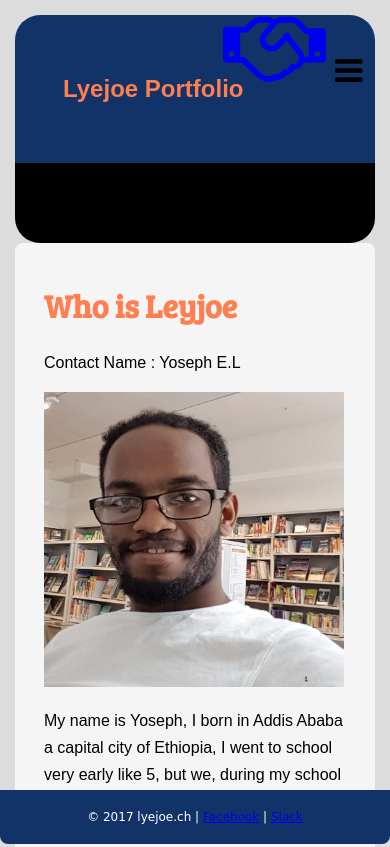
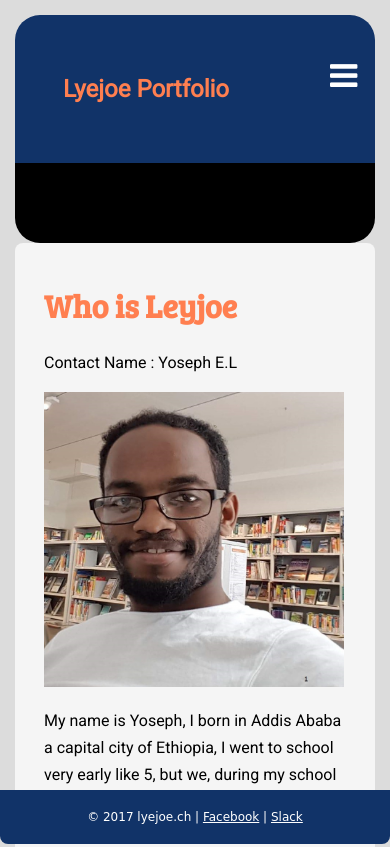
Before and after one commit to YosephEL/PortfolioWebsite, a plain HTML site: page portofolio/about/index.html in a window 390 px wide. Shown: the top 847 px of the page. Drawn offline with Linux system fonts and the light colour scheme.

Commit message:
changing burger namue click updated

```diff
--- a/portofolio/about/index.html
+++ b/portofolio/about/index.html
@@ -1,20 +1,23 @@
 <!DOCTYPE html>
 <html lang="en">
+
 <head>
 	<meta charset="UTF-8">
 	<meta content="width=device-width, initial-scale=1.0" name="viewport">
 	<link href="../styles/style.css" rel="stylesheet" type="text/css">
 	<title>About | Lyejoe Portfolio</title>
 </head>
+
 <body>
 	<header>
-		<div class="mobmenu"><i class="fa fa-bars fa-2x" aria-hidden="true"></i></div>
 		<div class="container">
 			<div class="lyelogo"><a href="index.html">
 				<i class="fa fa-handshake-o fa-5x" aria-hidden="true"></i></a></div>
-				<div class="search"><input class="inputclasses" id="search" name="seach" type="text" style ="border-radius: 8px"; style="border: 4px;"><i class="fa fa-search" aria-hidden="true"></i></div>
+			<div class="search"><input class="inputclasses" id="search" name="seach" type="text" style="border-radius: 8px" ; style="border: 4px;"><i class="fa fa-search" aria-hidden="true"></i></div>
 			<h2>Lyejoe Portfolio</h2>
 		</div>
+		<div class="mobmenu"><a href="#"><i class="fa fa-bars fa-2x" aria-hidden="true"></i></a></div>
+
 	</header>
 	<nav>
 		<div class="container">
@@ -39,7 +42,9 @@
 			<h1>Who is Leyjoe</h1>
 			<p>Contact Name : Yoseph E.L</p>
 
-				<picture><source media="(min-width: 650px)" srcset="../images/smallsize.jpg"> <source media="(min-width: 465px)" srcset="../images/verysmallsize.jpg"> <img alt="Yoseph.E.L" src="../images/profile.JPG" style="width: 300px; height: 295px"></picture>
+			<picture>
+				<source media="(min-width: 650px)" srcset="../images/smallsize.jpg">
+				<source media="(min-width: 465px)" srcset="../images/verysmallsize.jpg"> <img alt="Yoseph.E.L" src="../images/profile.JPG" style="width: 300px; height: 295px"></picture>
 
 
 
@@ -48,45 +53,32 @@
 
 			</p>
 
-	<ul id= "javalist">
+			<ul id="javalist">
 				<li>Nickname: <span id="nickname"></span></li>
-		<li>Favorites:  <span id="favorites"></span></li>
+				<li>Favorites: <span id="favorites"></span></li>
 				<li>Hometown: <span id="hometown"></span></li>
 			</ul>
 
 		</div>
 	</main>
 	<footer>
-	<script>
-		document.body.style.fontFamily = "Arial, sans-serif";
-		document.getElementById("nickname");
-		document.getElementById("nickname").innerHTML = "Full-name";
-		document.getElementById("favorites");
-		document.getElementById("favorites").innerHTML = "Favorite";
-		document.getElementById("hometown");
-		document.getElementById("hometown").innerHTML = "My City";
-		var items = document.getElementById("javalist").childNodes;
-		items[0].className = "list1";
-		items[1].className = "list1";
-		document.getElementById("vavalist").style.color = "red";
 
-
-
-		</script>
 		<script>
 			var navuldropdown = document.getElementsByClassName("navuldropdown")[0];
 			var mobmenu = document.getElementsByClassName("mobmenu")[0];
-		mobmenu.addEventListener('click', function(){
-			if(navuldropdown.classList.contains("displayNav") == false){
+			mobmenu.addEventListener('click', function() {
+				if (navuldropdown.classList.contains("displayNav") == false) {
 					navuldropdown.classList.add("displayNav");
-			   }else {
+				} else {
 					navuldropdown.classList.remove("displayNav");
 				}
 			})
+
 		</script>
 		<div class="container">
 			&copy; 2017 lyejoe.ch | <a href="#">Facebook</a> | <a href="#">Slack</a>
 		</div>
 	</footer>
 </body>
+
 </html>
--- a/portofolio/styles/style.css
+++ b/portofolio/styles/style.css
@@ -115,7 +115,7 @@ li a {
 main{
 	margin: 0 auto;
 	background-color: whitesmoke;
-		border-radius: 8px 8px 8px 8px;
+	border-radius: 8px 8px 8px 8px;
 
 }
 main .container{
@@ -132,6 +132,7 @@ mapframe {
 }
 
 a {
+	color: white;
 
 }
 a:visited {
@@ -150,7 +151,7 @@ a:visited {
    	box-shadow: 10px 10px 38px 0px rgba(0,0,0,0.45);
 }
 micon a{
- color: black;
+ 	color: whitesmoke;
     text-decoration: none;
 }
 micon i{
@@ -166,8 +167,11 @@ micon i{
 .mobmenu{
 	text-align: left;
     padding: 20px 20px 0 0;
-    width: 18px;
-    float: right;
+    width: 20px;
+	position: absolute;
+	top: 40px;
+	right: 40px;
+
 	}
 .search{
 	display: none;
@@ -179,15 +183,13 @@ micon i{
 	}
 .lyelogo
 	{
+display: none;
 
-position: absolute;
-left: 180px;
-top: -30px
 	}
 
 	.lyelogo img{
 
-		width: 90px;
+
 	}
 	.boxcontainer{
 		margin: 0 auto;
@@ -327,7 +329,6 @@ nav a:active { color:#ff6600;}
 	}
 	.lyelogo
 	{
-		position: absolute;
 		left: 210px;
 		top: -30px
 	}
```
Also changed, not shown: JavaScripit/exercises/ex.html (+3 -2 lines), portofolio/contact/index.html (+10 -5 lines), portofolio/index.html (+3 -1 lines), portofolio/projects/index.html (+26 -16 lines). Lines whose indentation alone changed are shown as unchanged.
